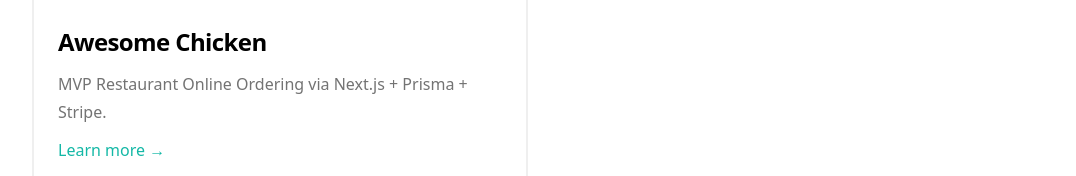
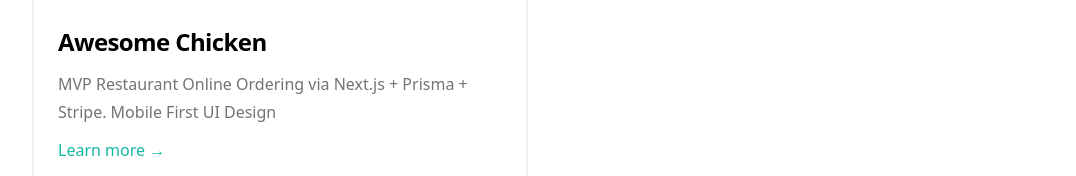
Before and after one commit to pophero110/my-portfolio-jeff, a Next.js app: page / in a window 1280 px wide. Shown: the part 567-743 px from the top of the page, without its empty margins (96-1172 px from the left). Built offline with nearby package versions, Linux system fonts and the light colour scheme; no server answers.

Commit message:
Update projectsData.js

```diff
--- a/data/projectsData.js
+++ b/data/projectsData.js
@@ -1,7 +1,7 @@
 const projectsData = [
   {
     title: 'Awesome Chicken ',
-    description: 'MVP Restaurant Online Ordering via Next.js + Prisma + Stripe.',
+    description: 'MVP Restaurant Online Ordering via Next.js + Prisma + Stripe. Mobile First UI Design',
     imgSrc: '/static/images/chicken.jpg',
     href: 'https://github.com/pophero110/awesome-chicken-wings-ecommerce',
   },
```
